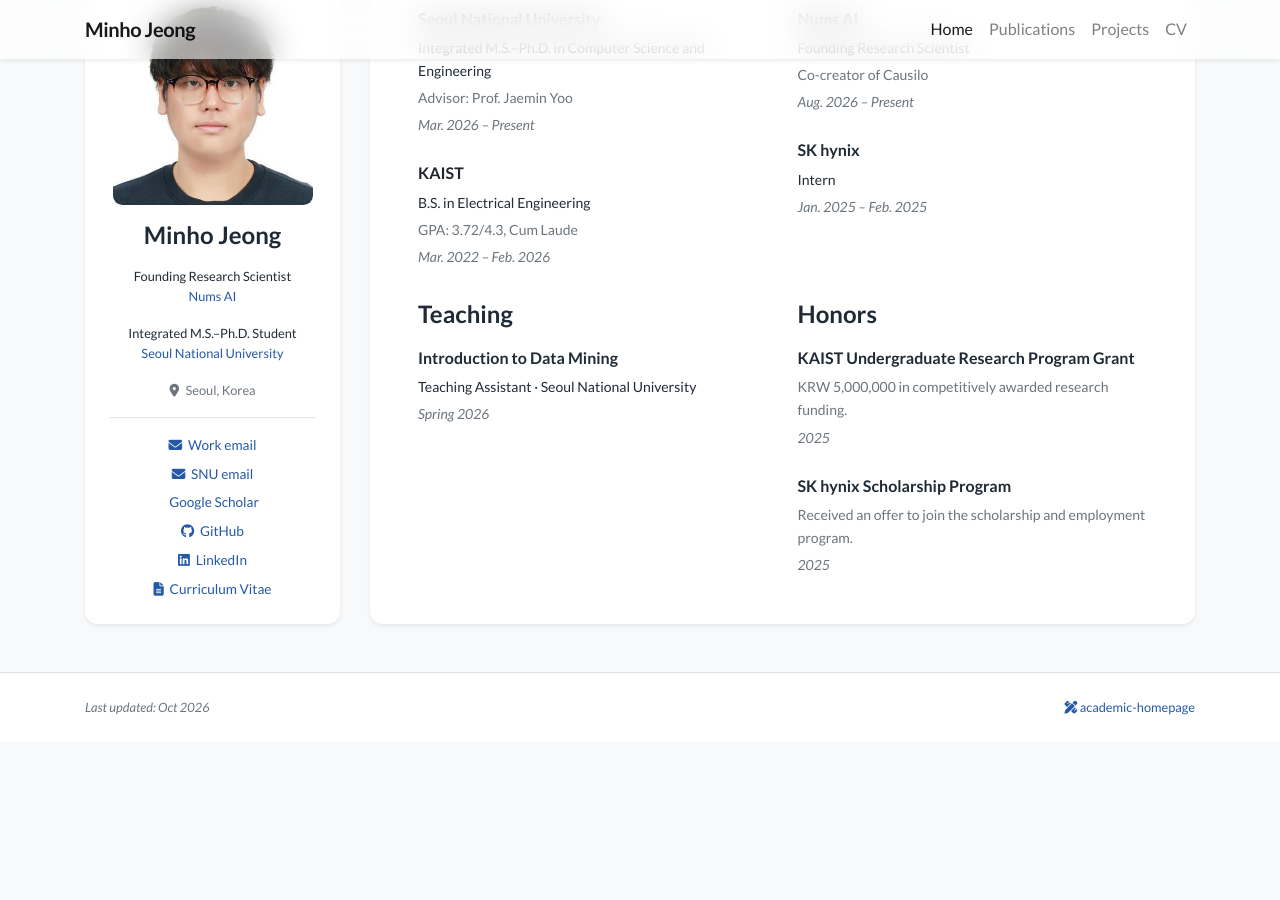
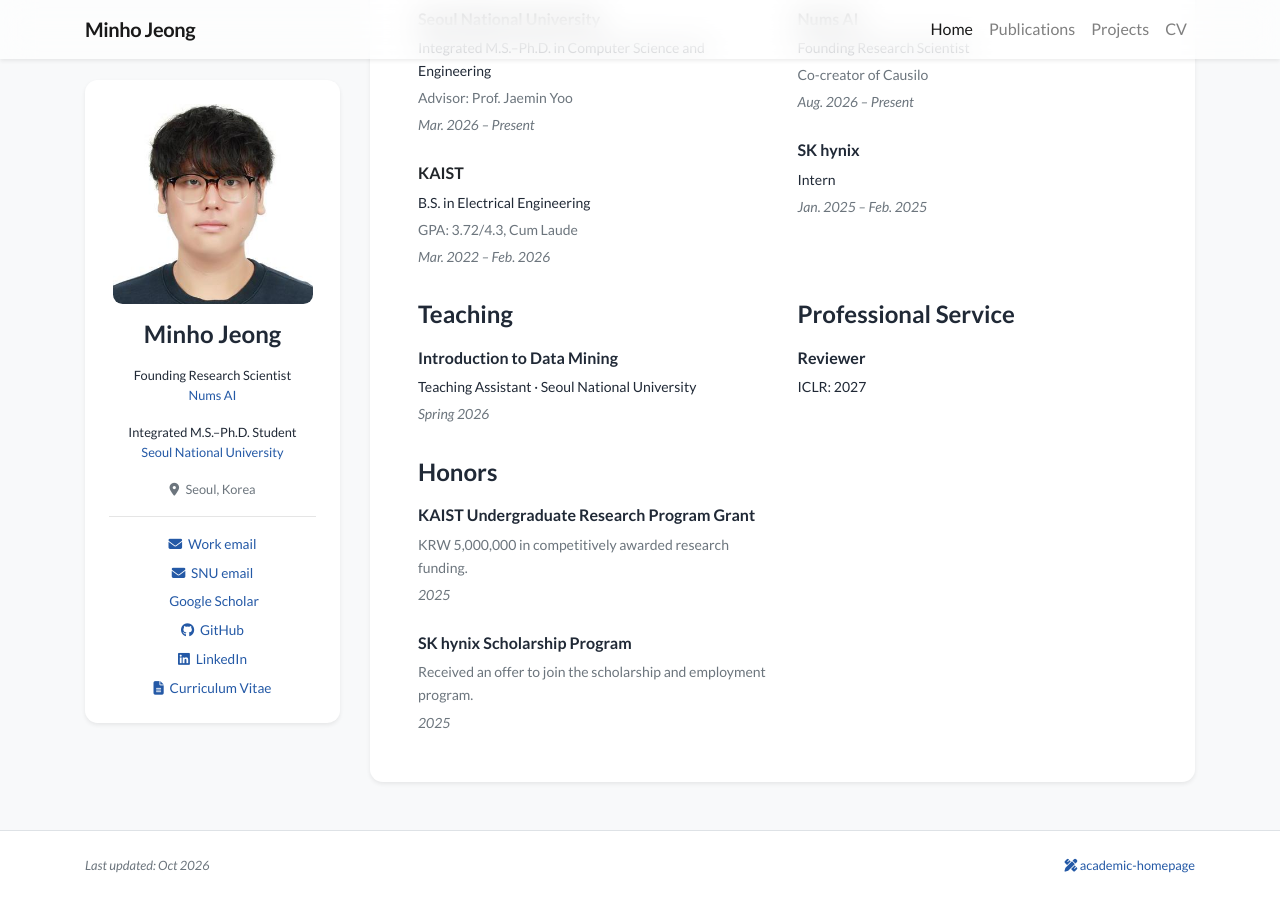
Before and after one commit to Chessjeong/Chessjeong.github.io, a Jekyll site: the page built from index.html, in a window 1280 px wide and 900 px high, scrolled down 1436 px. Built offline with Jekyll 4.4.1, drawn with Linux system fonts in a browser that asks for light colours; nearby versions of some CDN libraries; a style sheet for code colours, icons or effects is not loaded; before the commit the page ends 2178 px from its top, so only the background shows below that.

Commit message:
Add ICLR 2027 reviewer service

```diff
--- a/_data/background_sections.yml
+++ b/_data/background_sections.yml
@@ -7,6 +7,9 @@
 - key: teaching
   title: Teaching
   featured: false
+- key: service
+  title: Professional Service
+  featured: false
 - key: awards
   title: Honors
   featured: false
--- a/_data/profile.yml
+++ b/_data/profile.yml
@@ -51,6 +51,11 @@ teaching:
   - name: Introduction to Data Mining
     position: Teaching Assistant · Seoul National University
     date: Spring 2026
+service:
+  - name: Reviewer
+    conferences:
+      - name: ICLR
+        years: [2027]
 awards:
   - name: KAIST Undergraduate Research Program Grant
     detail: KRW 5,000,000 in competitively awarded research funding.
--- a/_includes/widgets/experience_card.html
+++ b/_includes/widgets/experience_card.html
@@ -11,6 +11,13 @@
           {% for item in items %}
           <li class="background-item">
             <div class="font-weight-bold">{% if item.url %}<a class="text-body" href="{{ item.url }}">{{ item.name }}</a>{% else %}{{ item.name }}{% endif %}</div>
+            {% if item.conferences %}
+            <ul class="list-unstyled small mt-1 mb-0">
+              {% for conference in item.conferences %}
+              <li>{{ conference.name }}: {{ conference.years | join: ', ' }}</li>
+              {% endfor %}
+            </ul>
+            {% endif %}
             {% if item.position %}<div class="small mt-1">{{ item.position }}</div>{% endif %}
             {% if item.detail %}<div class="small text-muted mt-1">{{ item.detail }}</div>{% endif %}
             {% if item.date %}<div class="small text-muted mt-1"><em>{{ item.date }}</em></div>{% endif %}
```
Also changed, not shown: _includes/widgets/background_card.html (+7 -0 lines), docs/content-sources.md (+1 -0 lines).
